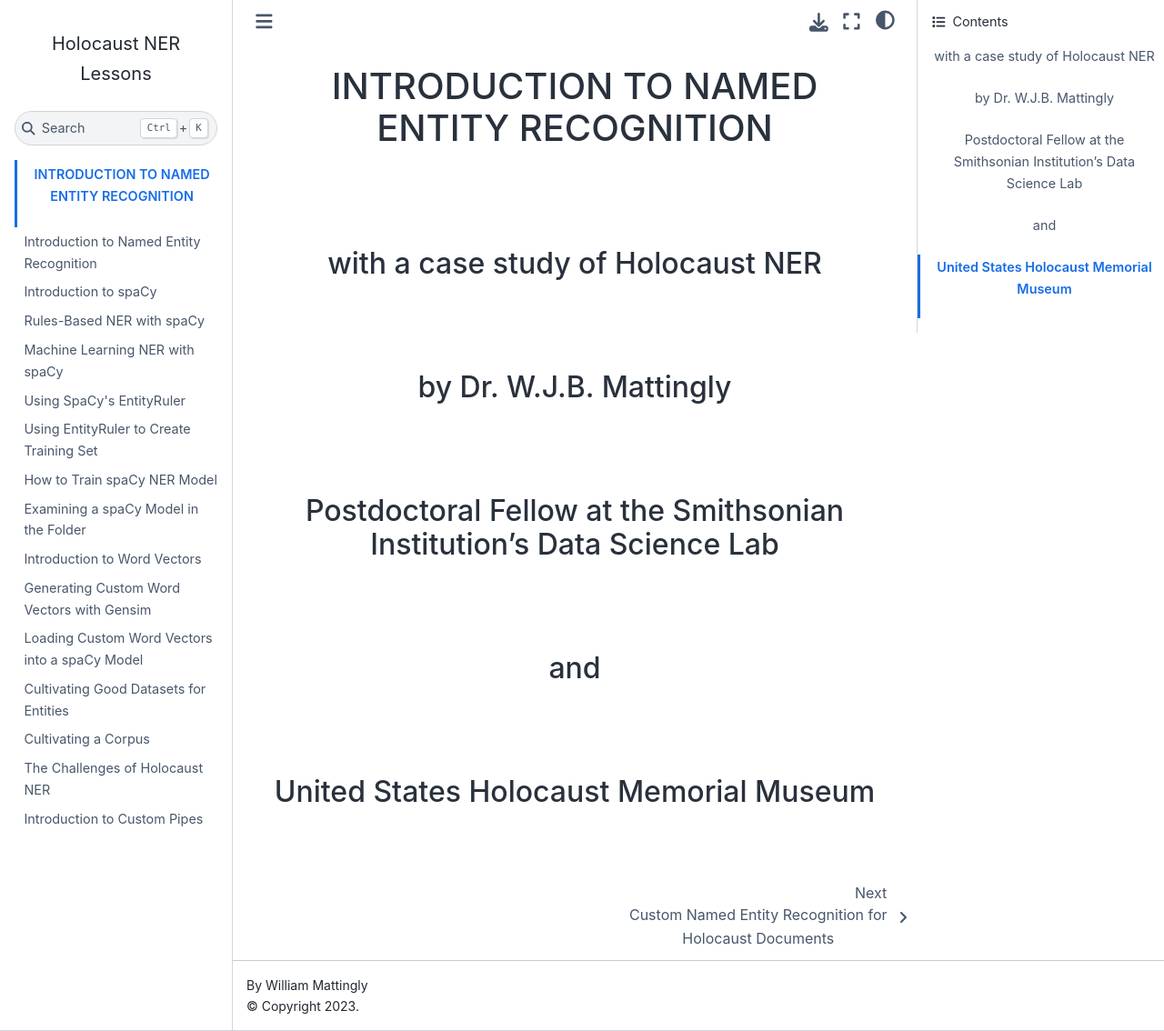
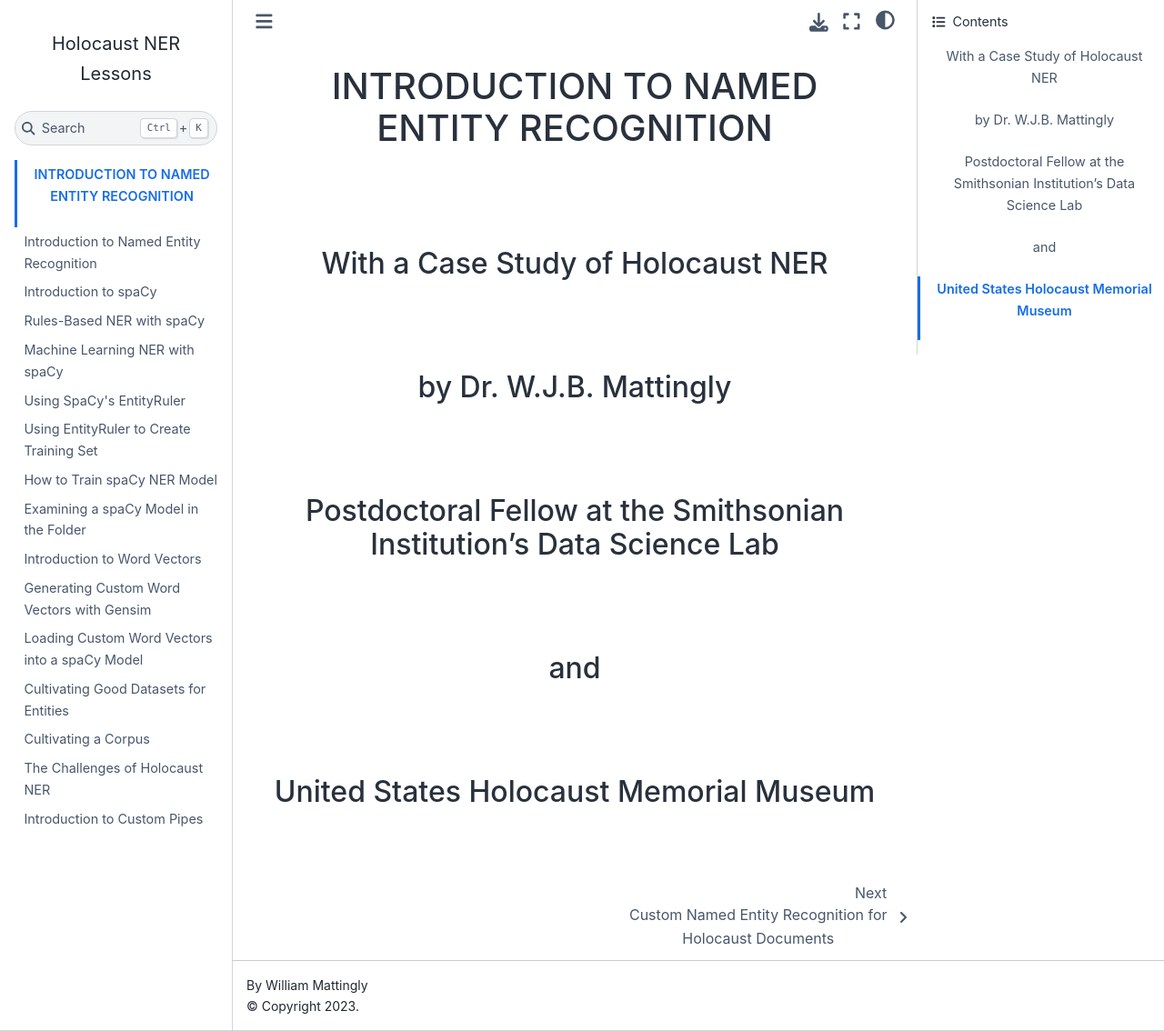
Before and after one commit to wjbmattingly/holocaust_ner_lessons, a Jupyter Book: the page built from intro.md, in a window 1280 px wide and 1134 px high. Shown: the whole window at 91% size. Built offline with Jupyter Book 1.0.4 settings and Sphinx 7.4.7 and the Sphinx Book theme 1.1.4, drawn with Linux system fonts in a browser that asks for light colours.

Commit message:
Update intro.md

```diff
--- a/intro.md
+++ b/intro.md
@@ -1,5 +1,5 @@
 # <p align="center">INTRODUCTION TO NAMED ENTITY RECOGNITION</p>
-## <p align="center">with a case study of Holocaust NER</p>
+## <p align="center">With a Case Study of Holocaust NER</p>
 ## <p align="center">by Dr. W.J.B. Mattingly</p>
 ## <p align="center">Postdoctoral Fellow at the Smithsonian Institution's Data Science Lab</p>
 ## <p align="center">and</p>
```
